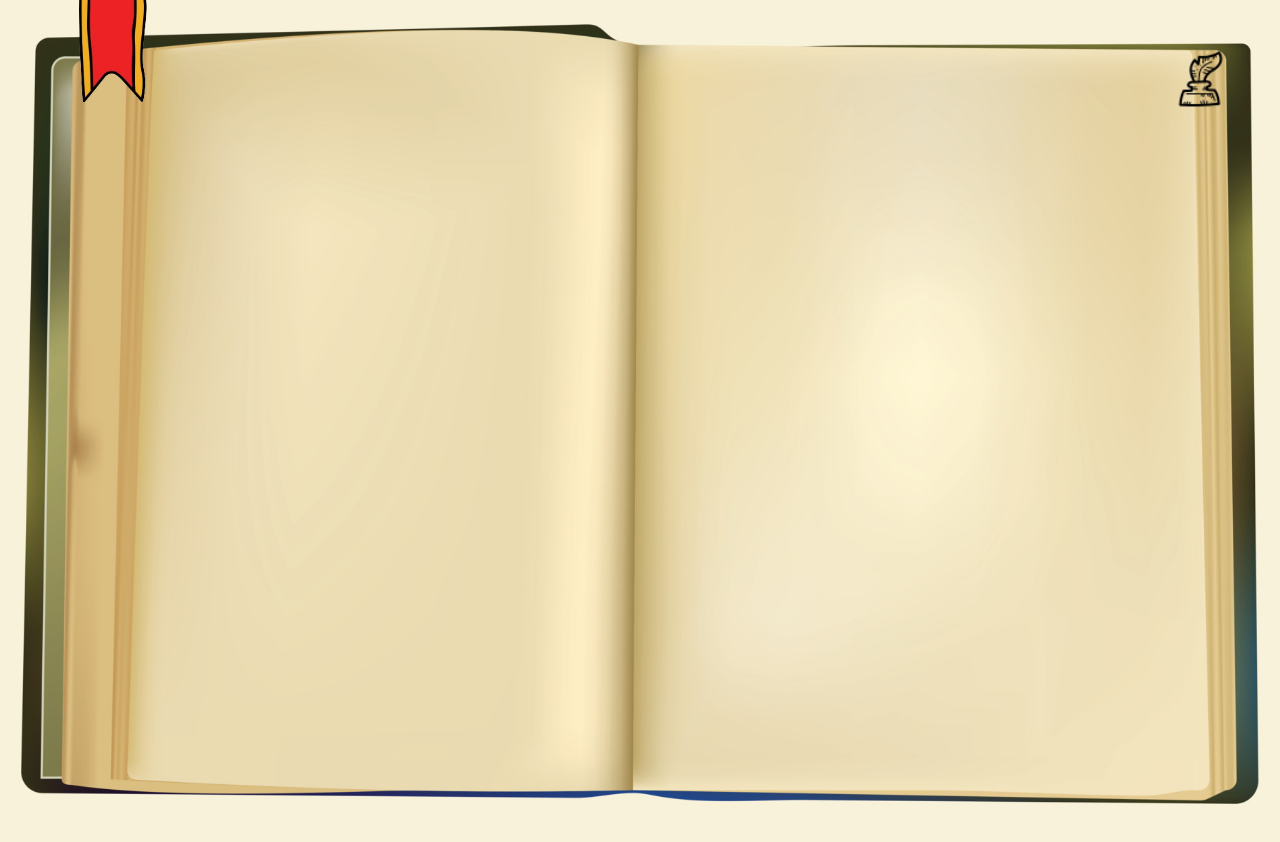
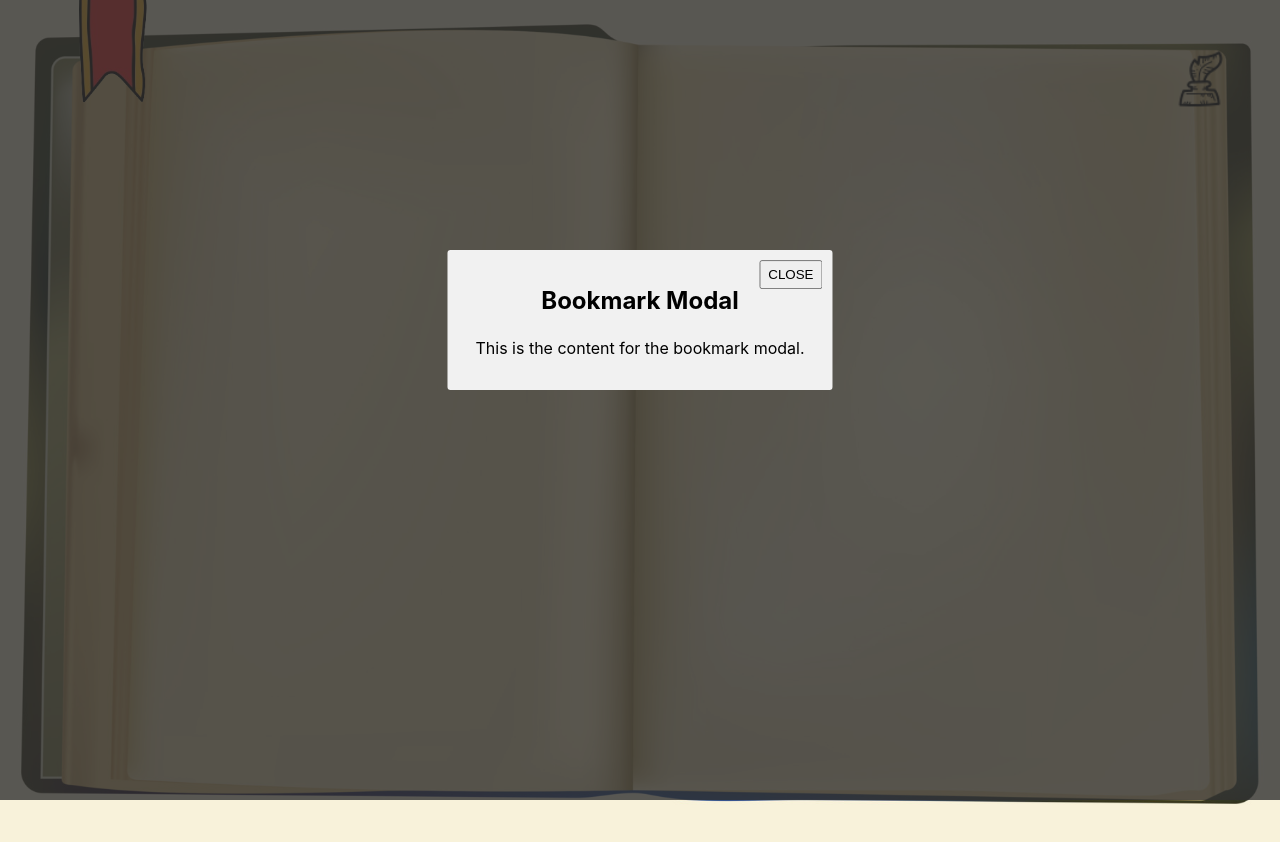
Before and after one commit to Maiquey/DnDiaries, a React (Create React App) app: page / in a window 1280 px wide. Both pictures are taken after a click on the button 110 px from the left and 45 px from the top of the page. Shown: the top 842 px of the page. Built offline with nearby package versions, Linux system fonts and the light colour scheme.

Commit message:
Added mainscreen UI

```diff
--- /dev/null
+++ b/src/Components/Modal/Modal.css
@@ -0,0 +1,43 @@
+body.active-modal {
+  overflow-y: hidden;
+}
+
+.btn-modal {
+  padding: 10px 20px;
+  display: block;
+  margin: 100px auto 0;
+  font-size: 18px;
+}
+
+.modal, .overlay {
+  width: 100vw;
+  height: 100vh;
+  top: 0;
+  left: 0;
+  right: 0;
+  bottom: 0;
+  position: fixed;
+}
+
+.overlay {
+  background: rgba(49,49,49,0.8);
+}
+.modal-content {
+  position: absolute;
+  top: 40%;
+  left: 50%;
+  transform: translate(-50%, -50%);
+  line-height: 1.4;
+  background: #f1f1f1;
+  padding: 14px 28px;
+  border-radius: 3px;
+  max-width: 600px;
+  min-width: 300px;
+}
+
+.close-modal {
+  position: absolute;
+  top: 10px;
+  right: 10px;
+  padding: 5px 7px;
+}
--- /dev/null
+++ b/src/Components/Modal/Modal.js
@@ -0,0 +1,29 @@
+import React, { useState } from 'react';
+// import HomeScreen from './HomeScreen/HomeScreen.jsx';
+import './Modal.css';
+export default function Modal({ isOpen, toggleModal, contentType }) {
+  return (
+    <>
+      {isOpen && (
+        <div className="modal">
+          <div className="overlay" onClick={toggleModal}></div>
+          <div className="modal-content">
+            {contentType === 'bookmark' && (
+              <>
+                <h2>Bookmark Modal</h2>
+                <p>This is the content for the bookmark modal.</p>
+              </>
+            )}
+            {/* {contentType === 'inkIcon' && (
+              <>
+                <h2>Ink Icon Modal</h2>
+                <p>This is the content for the ink icon modal.</p>
+              </>
+            )} */}
+            <button className="close-modal" onClick={toggleModal}> CLOSE </button>
+          </div>
+        </div>
+      )}
+    </>
+  );
+}
--- a/src/HomeScreen/HomeScreen.jsx
+++ b/src/HomeScreen/HomeScreen.jsx
@@ -1,53 +1,41 @@
     import React from "react";
+    import Modal from '../Components/Modal/Modal.js'
     import './HomeScreen.css';
     import bgImage from '../Assets/openbook.jpg'
     import bmIcon from '../Assets/icons8-bookmark-192-removebg-preview.png'
     import inkIcon from '../Assets/icons8-ink-50.png'
 
-    export default class HomeScreen extends React.Component{
-        constructor(props){
+    export default class HomeScreen extends React.Component {
+        constructor(props) {
             super(props);
             this.state = {
-                //state variables go here
-                // journalEntries: Array.from({length: 5}, () => '') // 5 empty strings
+                isModalOpen: false,
+                modalContentType: '', // Add state to control modal content type
             };
         }
 
-        // handleJournalEntryChange = (index, event) => {
-        //     const { journalEntries } = this.state;
-        //     const updatedEntries = [...journalEntries];
-        //     updatedEntries[index] = event.target.value;
-        //     this.setState({ journalEntries: updatedEntries });
-        // }
-
-        handleClick() {
-            // this.setState(prevState => ({
-            //     isToggleOn: !prevState.isToggleOn
-            // }));
+        openModalWithContent = (contentType) => { // Function to open modal with specific content
+            this.setState({
+                isModalOpen: true,
+                modalContentType: contentType,
+            });
         }
 
-        render(){
-            const { journalEntries } = this.state; // state vars here, make array of journal entries.
+        toggleModal = () => {
+            this.setState(prevState => ({
+                isModalOpen: !prevState.isModalOpen
+            }));
+        }
+
+        render() {
+            const { isModalOpen, modalContentType } = this.state;
 
             return (
                 <div className="bg" style={{ backgroundImage: `url(${bgImage})`, paddingTop: '50px' }}>
-                    {/* <div className="journal-entries">
-                        {journalEntries.map((entry, index) => (
-                            <div key={index} className="journal-entry">
-                                <h3>Journal Entry {index + 1}</h3>
-                                <textarea
-                                    value={entry}
-                                    onChange={(event) => this.handleJournalEntryChange(index, event)}
-                                    placeholder={`Journal entry ${index + 1}`}
-                                    rows={10}
-                                    cols={50}
-                                />
-                            </div>
-                        ))}
-                    </div> */}
-                    <button className="bookmark" onClick={ this.handleClick } style={{ backgroundImage: `url(${bmIcon})` }}>
+                    <Modal isOpen={isModalOpen} toggleModal={this.toggleModal} contentType={modalContentType}></Modal>
+                    <button className="bookmark" onClick={() => this.openModalWithContent('bookmark')} style={{ backgroundImage: `url(${bmIcon})` }}>
                     </button>
-                    <button className="newEntryButton" onClick={ this.handleClick } style={{ backgroundImage: `url(${inkIcon})` }}>
+                    <button className="newEntryButton" style={{ backgroundImage: `url(${inkIcon})` }}>
                     </button>
                 </div>
             );
```
